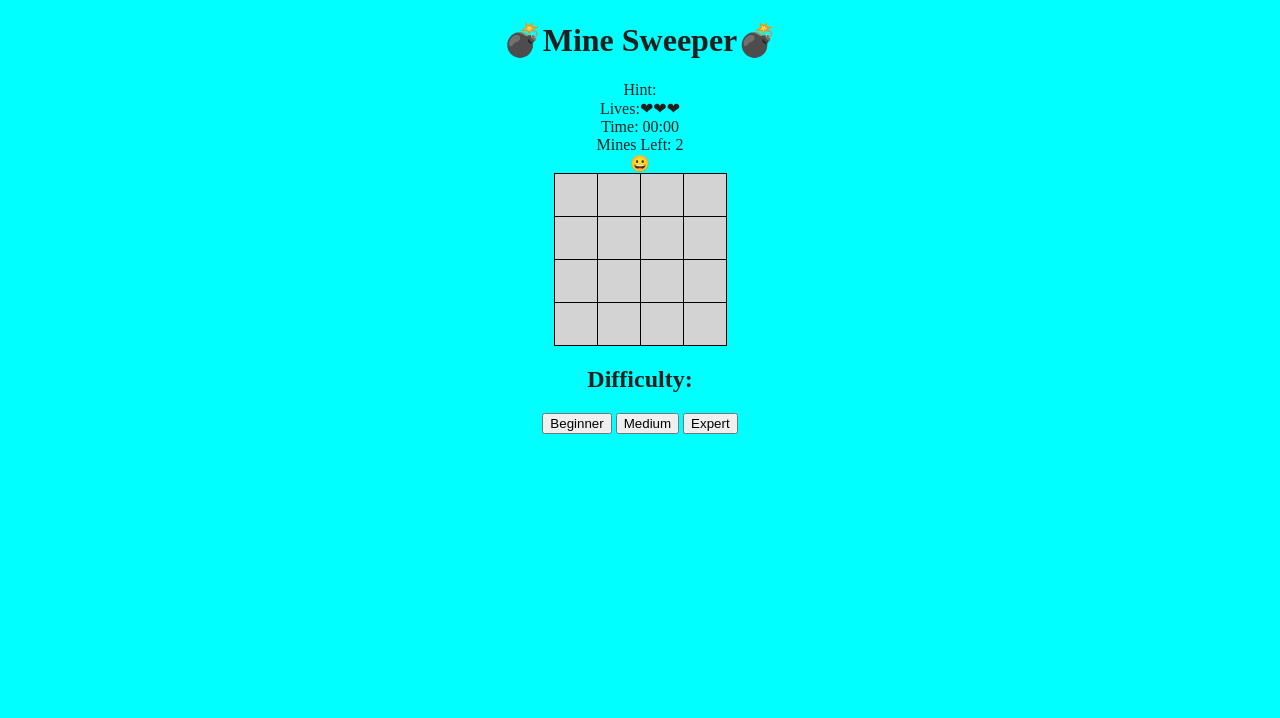
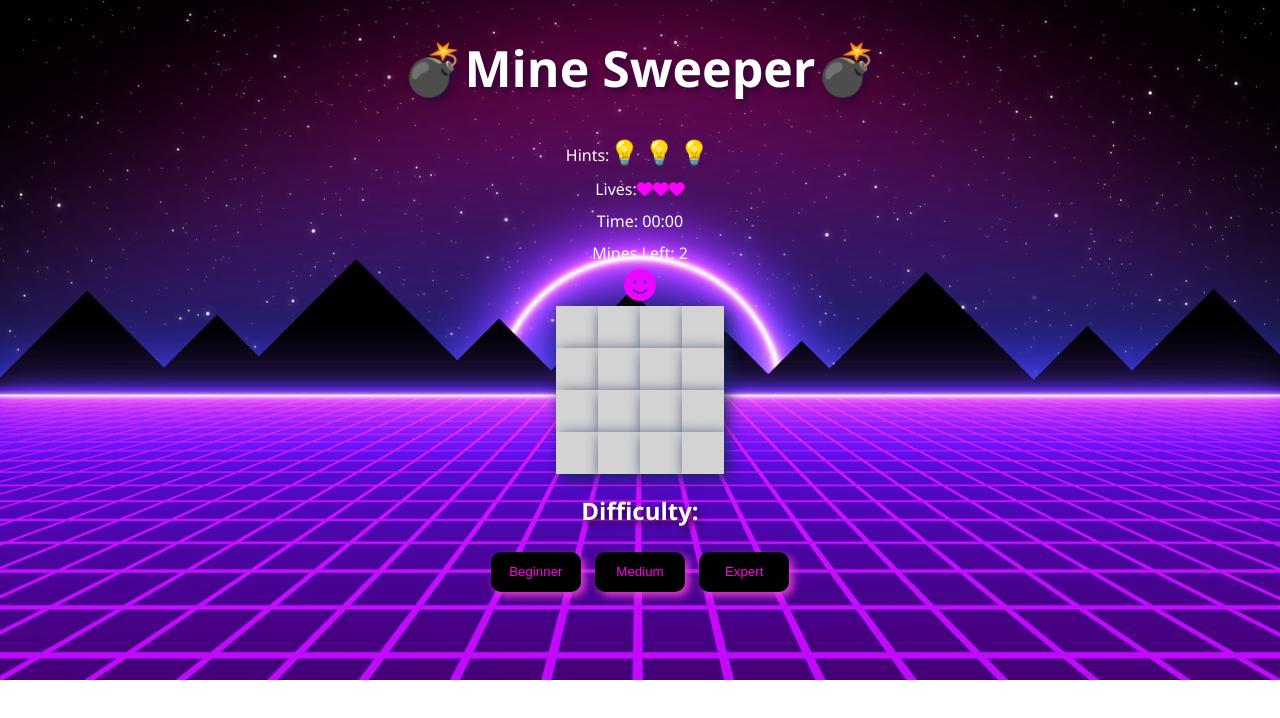
Before and after one commit to Mayyan-Maria-Palees-Hen/Mine-Sweeper, a plain HTML site: page index.html in a window 1280 px wide. Drawn offline with Linux system fonts and the light colour scheme.

Commit message:
css+dbaging+2 bonusses

```diff
--- a/css/style.css
+++ b/css/style.css
@@ -1,29 +1,77 @@
-body{
-    background-color: aqua;
-    color: rgb(32, 31, 30);
+
+  body{
+    background-image: url(../css/img.123.jpg);
+    color: #fff;
     text-align: center;
+    background-repeat: no-repeat;
+    background-size: cover;
+    font-family: 'Segoe UI', Tahoma, Geneva, Verdana, sans-serif;
+}
+
+h1{
+  font-size: 50px;
+  text-shadow: 4px 4px 6px #320837;
+}
+p{
+  margin: 10px;
+}
+
+span{
+  font-family: 'Segoe UI', Tahoma, Geneva, Verdana, sans-serif;
+
 }
 
 .timer{
   left: 150px;
 }
+
 .board-container {
     margin: 0 auto;
     border-collapse: collapse;
   }
 
-
   td {
     width: 40px;
     height: 40px;
     background-color: lightgray;
-    border: 1px solid black;
+    box-shadow: 4px 4px 15px #162659;
+
     cursor: pointer;
     text-align: center;
     vertical-align: middle;
-    font-size: 24px;
+    font-size:24px;
   }
 
   td.revealed{
     background-color: rgb(172, 46, 151);
   }
+
+  h2{
+    text-shadow: 4px 4px 6px #36063b;
+  }
+
+  .hint {
+    cursor: pointer;
+    font-size: 24px; /* Adjust size to your preference */
+    margin-right: 5px;
+}
+
+.hint:hover {
+    transform: scale(1.2); /* Slightly enlarge the emoji when hovered */
+}
+
+  .levels button{
+    width: 90px;
+    height: 40px;
+    margin: 5px;
+    border-radius: 10px;
+    border: none;
+    box-shadow: 4px 4px 8px #ff42dfe0;
+    color: rgb(255, 0, 234);
+    background-color: #000;
+  }
+
+  .levels button:hover{
+    background-color: rgb(255, 0, 234);
+    color:#162659;
+  }
--- a/index.html
+++ b/index.html
@@ -7,29 +7,37 @@
     <link rel="stylesheet" href="css/style.css">
     <title>Mine Sweeper</title>
 
+    <!-- <link rel="preconnect" href="https://fonts.googleapis.com">
+    <link rel="preconnect" href="https://fonts.gstatic.com" crossorigin> -->
+    <!-- <link href="https://fonts.googleapis.com/css2?family=Protest+Guerrilla& display=swap" rel="stylesheet"> -->
+    <link rel="stylesheet" href="https://cdnjs.cloudflare.com/ajax/libs/font-awesome/6.6.0/css/all.min.css"
+        integrity="sha512-Kc323vGBEqzTmouAECnVceyQqyqdsSiqLQISBL29aUW4U/M7pSPA/gEUZQqv1cwx4OnYxTxve5UMg5GT6L4JJg=="
+        crossorigin="anonymous" referrerpolicy="no-referrer"/>
+
 </head>
+
 
 <body onload="onInit()">
     <h1>💣Mine Sweeper💣</h1>
     <div>
 
-        <span>Hint: <span class="hint-left"></span></span>
-        <br />
-        <span> <span class="life-left"></span></span>
-        <br />
-        <span>Time: <span class="timer"></span></span>
-        <br />
-        <span><span class="mines-left"></span></span>
+        <p><span><span class="hint-left"></span></span></p>
 
-        <div class="smily" onclick="onInit()" style="cursor: pointer;">😀</div>
+        <p><span> <span class="life-left"></span></span></p>
 
+       <p><span>Time: <span class="timer"></span></span></p>
+
+       <p><span><span class="mines-left"></span></span></p>
+
+        <div class="smily" onclick="onInit()" style="cursor: pointer;"><i class="fa-solid fa-face-smile" style="color: #ee05ff;"></i></div>
+    </div>
+    <div>
+        <p class="game-done"></p>
     </div>
     <table class="board-container">
         <tbody class="board"></tbody>
     </table>
-    <div>
 
-    </div>
 
     <div class="difficulty-container">
         <h2>Difficulty:</h2>
--- a/js/main.js
+++ b/js/main.js
@@ -1,10 +1,10 @@
 var MINE = '💣'
 const FLAG = '🚩'
-const LIFE = '❤'
+const LIFE = '<i class="fa-solid fa-heart" style="color: #fb00ff;"></i>'
 const HINT = '💡'
-const NORMAL = '😀'
-const WIN = '🤩'
-const LOSE = '😥'
+const NORMAL = '<i class="fa-solid fa-face-smile fa-2xl" style="color: #ee05ff;"></i>'
+const WIN = '<i class="fa-solid fa-face-laugh-beam fa-2xl" style="color: #d0d6e2;"></i>'
+const LOSE = '<i class="fa-solid fa-poo fa-2xl" style="color: #c6c0de;"></i>'
 var gBoard
 
 // This is an object in which you can keep and update the current game state:
@@ -17,6 +17,8 @@ var gGame = {
     minesLeft: 0,
     secsPassed: 0, // How many seconds passed
     lifeCount: 3,
+    hintCount: 3,
+    isHintActive: false,
 }
 
 //This is an object by which the board size is set
@@ -32,11 +34,17 @@ function onInit() {
     gGame.lifeCount = 3
     gBoard = buildBoard(gLevel.SIZE)
     gGame.minesLeft = gLevel.MINES
+    gGame.markedCount = 0
+    gGame.shownCount = 0
+    gGame.hintCount = 3
+    gGame.isHintActive = false
     // console.table(gBoard)
     renderMinesLeft()
     renderSmily(NORMAL)
     renderBoard(gBoard)
     renderLife()
+    renderHint()
+    document.querySelector(".game-done").innerHTML = ''
 }
 
 // Builds the board ✔
@@ -57,10 +65,6 @@ function buildBoard(size) {
                 isMine: false,
                 isMarked: false,
             }
-            // if (i === 1 && j === 1 || i === 2 && j === 2) {
-            //     board[i][j].isMine = true
-
-            // }
         }
     }
     return board
@@ -79,7 +83,6 @@ function renderBoard(board) {
             if (classCell.isMarked) {
                 className = FLAG
             }
-
             if (classCell.isShown) {
 
                 if (classCell.isMine) {
@@ -121,6 +124,7 @@ function countNeighbors(board, row, col) {
         for (var j = col - 1; j <= col + 1; j++) {
             if (i === row && j === col) continue
             if (j < 0 || j >= board[0].length) continue
+
             var currCell = board[i][j]
             if (currCell.isMine) neighborCount++
         }
@@ -134,6 +138,11 @@ function onCellClicked(i, j) {
     var cell = gBoard[i][j]
 
     if (cell.isShown) return // if the cell is shown-->hide
+    if (gGame.isHintActive) {
+        revealCellsForHint(i, j)
+        gGame.isHintActive = false
+        return
+    }
     if (gGame.isFirstClick) {//if first click put mines and count naibors
         startTimer()
         renderMines(gBoard, gLevel.MINES, i, j)
@@ -144,34 +153,35 @@ function onCellClicked(i, j) {
     gGame.shownCount++
     // after the board is chanched need to rerender
     if (cell.isMine) {
+        gGame.minesLeft--
         gGame.lifeCount--
         renderLife()
+        renderMinesLeft()
         if (gGame.lifeCount === 0) {
             revealedMines()
             gameOver(false)//lose
         }
     } else if (gBoard[i][j].minesAroundCount === 0) {
         expandShown(gBoard, i, j)
-
     }
     renderBoard(gBoard)
     checkGameOver()
-
 }
 
 function onCellMarked(event, i, j) {
 
     event.preventDefault()//prevent the default behavior of rigth click
-    if (!gGame.isOn ) return
+    if (!gGame.isOn) return
     var elCell = gBoard[i][j]
     if (elCell.isShown) return
+    // if (!elCell.isMarked && gGame.minesLeft === 0) return//if not flag and mines=0 return
     elCell.isMarked = !elCell.isMarked//if you flag turn to not flag
     if (elCell.isMarked) {
         gGame.markedCount++
-        gGame.minesLeft--//decrising the mineds when flag marked
-    } else{
+        // gGame.minesLeft--//decrising the mineds when flag marked
+    } else {
         gGame.markedCount--
-        gGame.minesLeft++//if not flag rasing the mines count
+        // gGame.minesLeft++//if not flag rasing the mines count
     }
     renderMinesLeft()
     renderBoard(gBoard)
@@ -241,19 +251,17 @@ function checkGameOver() {
     }
 }
 
-
 function gameOver(isWin) {
     gGame.isOn = false
 
     if (!isWin) {
-        // revealedMines()
         renderSmily(LOSE)
-
-        console.log('game over!')
+        document.querySelector(".game-done").innerHTML = `You Lose!`
+        // console.log('game over!')
     } else {
         renderSmily(WIN)
-
-        console.log('you win!')
+        document.querySelector(".game-done").innerHTML = `You Win!`
+        // console.log('you win!')
     }
     clearInterval(gTimerInterval)
 }
@@ -265,17 +273,65 @@ function onChangeDifficulty(size, mines) {
     gGame.minesLeft = mines
     onInit()
     // document.querySelector(".mines-left").innerText = `${gLevel.MINES}`
-    document.querySelector(".mines-left").innerText = `${gLevel.MINES}`
+    document.querySelector(".mines-left").innerText = `Mines Left: ${gLevel.MINES}`
     clearInterval(gTimerInterval)
 }
 
 function renderLife() {
     const elLife = document.querySelector('.life-left')
-    var hearts = "❤".repeat(gGame.lifeCount)
+    var hearts = `<i class="fa-solid fa-heart" style="color: #fb00ff;"></i>`.repeat(gGame.lifeCount)
     elLife.innerHTML = `Lives:${hearts}`
 }
 
 function renderSmily(smily) {
     const elSmily = document.querySelector('.smily')
     elSmily.innerHTML = smily
+    clearInterval(gTimerInterval)
 }
+
+function renderHint() {
+
+    const elHintsLeft = document.querySelector('.hint-left');
+    var hintsHTML = ''
+
+    // Loop through the remaining hints and create clickable hint emojis
+    for (var i = 0; i < gGame.hintCount; i++) {
+        hintsHTML += `<span class="hint" onclick="activateHint(${i})">${HINT}</span>`
+    }
+    elHintsLeft.innerHTML = `Hints:${hintsHTML}`
+}
+
+function activateHint() {
+    if (!gGame.isOn || gGame.hintCount === 0 || gGame.isFirstClick) return//if no hint left and the game is of return
+    gGame.hintCount--
+    gGame.isHintActive = true
+    renderHint()
+}
+
+function revealCellsForHint(row, col) {
+    var cellsToReveal = []
+
+    for (var i = row - 1; i <= row + 1; i++) {
+        if (i < 0 || i >= gBoard.length) continue
+
+        for (var j = col - 1; j <= col + 1; j++) {
+
+            if (j < 0 || j >= gBoard[0].length) continue
+            var currCell = gBoard[i][j]
+            if (!currCell.isShown) {//if not showen-->show && push to array[]
+                currCell.isShown = true
+                cellsToReveal.push({ row: i, col: j })
+            }
+        }
+    }
+
+    renderBoard(gBoard)//show the hint for 1 sec
+    setTimeout(function () {
+        for (var i = 0; i < cellsToReveal.length; i++) {
+            var currCell = cellsToReveal[i]
+            // console.log(currCell)
+            gBoard[currCell.row][currCell.col].isShown = false
+        }
+        renderBoard(gBoard)
+    }, 1000);
+}
```
Also changed, not shown: css/img.123.jpg (added).
